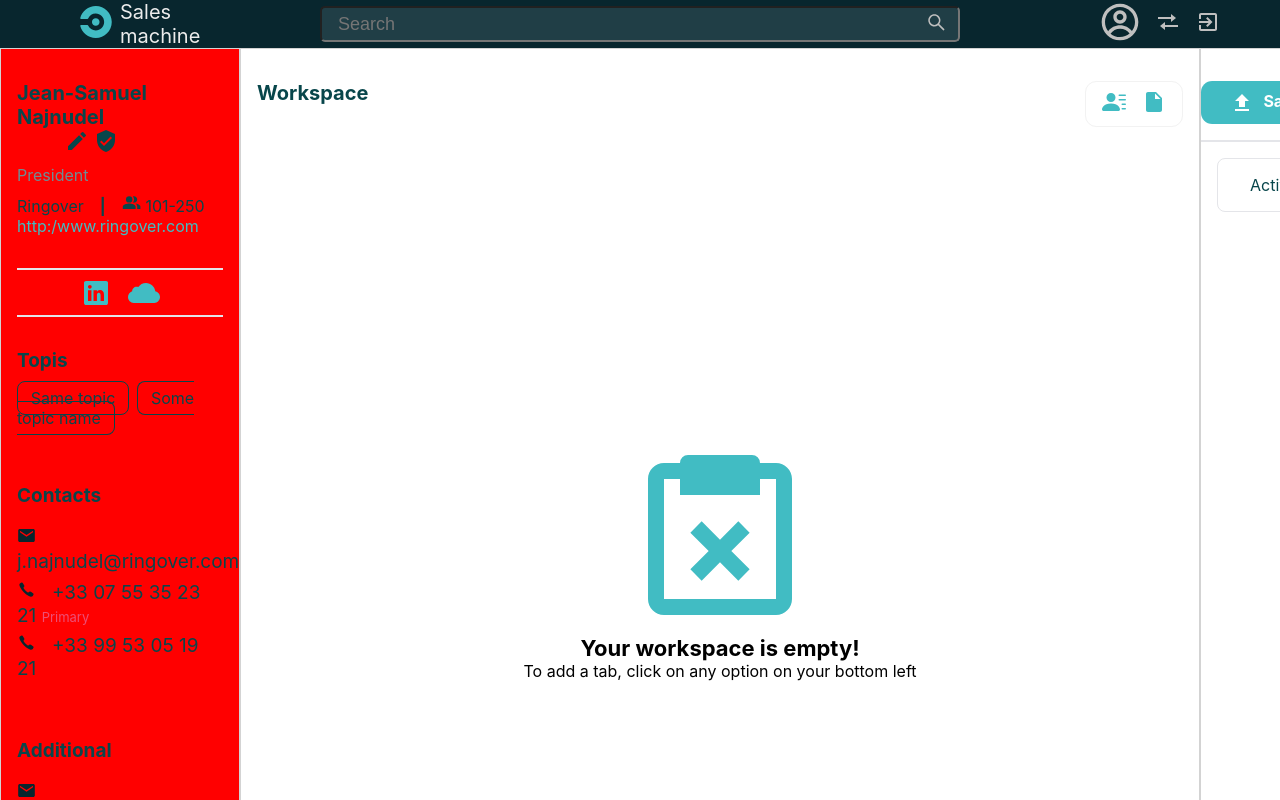
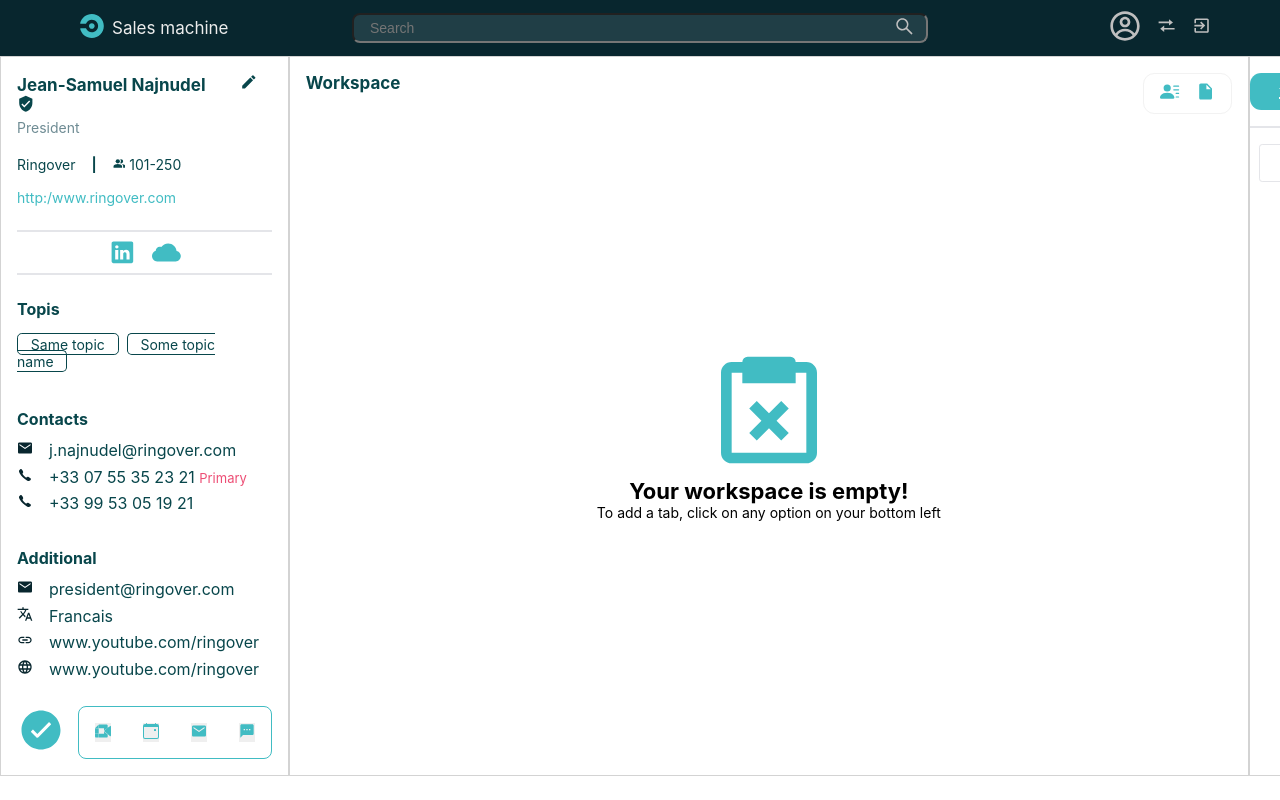
Before and after one commit to Sanskar0124/Front-end-Task-ReactJs, a React (Create React App) app: page / in a window 1280 px wide. Shown: the top 800 px of the page. Built offline with nearby package versions, Linux system fonts and the light colour scheme.

Commit message:
Initial Commit

```diff
--- a/public/style.css
+++ b/public/style.css
@@ -1,25 +1,5 @@
-*{
-    padding: 0;
-    margin: 0;
-    box-sizing: border-box;
-}
+
 
 html{
-    height: 100vh;
+    /* height: 100vh; */
 }
-
-.container{
-    display: flex;
-    flex-direction: column;
-}
-
-.inline{
-    display: inline-block;
-}
-
-:root {
-    --primarycolor: #41BCC3;
-    --secondarycolor: #08464B;
-    --lightgrey: #6F8C94;
-    --backgroundColor: #FFFFFF;
-}
--- a/src/App.css
+++ b/src/App.css
@@ -1,3 +1,8 @@
+*{
+  padding: 0px;
+  margin: 0px;
+  box-sizing: border-box;
+}
 .App {
   text-align: center;
 }
@@ -39,17 +44,86 @@
 
 
 /* Added by me */
+html{
+    height: 100vh;
+  }
+
 .container{
   display: flex;
-  height: 100vh;
+  flex-direction: column;
+  /* height: 100vh; */
 }
 
-.lbar{
-  flex-grow: 1;
+.inline{
+  display: inline-block;
 }
-.mcon{
-  flex-grow: 6;
+
+:root {
+  --primarycolor: #41BCC3;
+  --secondarycolor: #08464B;
+  --lightgrey: #6F8C94;
+  --backgroundColor: #FFFFFF;
 }
-.rbar{
-  flex-grow: 1;
+
+.my1{
+  margin: 0.5rem 0rem;
 }
+
+.ml1{
+  margin-left: 1rem;
+}
+
+.mr1{
+  margin-right: 1rem;
+}
+.mt1{
+  margin-top: 1rem;
+}
+
+.pt25{
+  padding-top: 1.5rem;
+}
+
+
+/* Managing Font size */
+.fs1{
+  font-size: 14px;
+}
+
+.fs2{
+  font-size: 16px;
+}
+
+.fsh3{
+  font-size: 17px;
+}
+
+/* Managing Font size */
+
+.fs4{
+  font-size: 22px;
+}
+
+
+
+/* Media Queries for navbar */
+@media only screen and (max-width: 1330) {
+  .leftbar{
+      background-color: red;
+      min-width: 15rem;
+  }
+
+  .fs1{
+      font-size: 16px;
+  }
+
+  .fs2{
+      font-size: 19px;
+  }
+
+  .fsh3{
+      font-size: 20px;
+  }
+
+
+}
--- a/src/components/Centerbody/Centerbody.css
+++ b/src/components/Centerbody/Centerbody.css
@@ -3,7 +3,6 @@
     border: 1px solid #D3D3D3;
     /* border: 1px solid red; */
     padding: 1rem;
-    padding-top: 2rem;
     /* height: 93vh;*/
     min-width: 60rem;
 }
@@ -32,21 +31,10 @@
     flex-direction: column;
     align-items: center;
     justify-content: center;
-    height: 85%;
+    height: 93%;
 }
 
 .notePad1{
     position: relative;
     color: var(--primarycolor);
 }
-
-
-
-/* Managing Font size */
-.fs1{
-    font-size: 18px;
-}
-
-.fs4{
-    font-size: 22px;
-}
--- a/src/components/Centerbody/Centerbody.js
+++ b/src/components/Centerbody/Centerbody.js
@@ -13,7 +13,7 @@
       <div className="workshopBox">
         <h3 className="textWorkshop fsh3">Workspace</h3>
         <div className='iconbox'>
-          <IconContext.Provider value={{ size: "1.5rem", color: "#41BCC3"}}>
+          <IconContext.Provider value={{ size: "1.2rem", color: "#41BCC3"}}>
           <BsFillPersonLinesFill/>
           <MdInsertDriveFile/>
           </IconContext.Provider>
@@ -21,7 +21,7 @@
       </div>
       <div className="emptyWorkspace">
         <div className="emptyWorkspaceIcons">
-        <IconContext.Provider value={{ size: "12rem"}}>
+        <IconContext.Provider value={{ size: "8rem"}}>
         <span className='notePad1'><BiTaskX/></span>
 
         </IconContext.Provider>
--- a/src/components/Leftbar/LBmedia.css
+++ b/src/components/Leftbar/LBmedia.css
@@ -1,10 +1,10 @@
-@media only screen and (max-width: 1543px) {
+@media only screen and (max-width: 1330) {
     .leftbar{
         background-color: red;
         min-width: 15rem;
     }
 
-    .fs1{
+    /* .fs1{
         font-size: 16px;
     }
 
@@ -14,7 +14,7 @@
 
     .fsh3{
         font-size: 20px;
-    }
+    } */
 
 
   }
--- a/src/components/Leftbar/Leftbar.css
+++ b/src/components/Leftbar/Leftbar.css
@@ -3,22 +3,21 @@
     border: 1px solid #D3D3D3;
     color: #08464B;
     padding: 1rem;
-    padding-top: 2rem;
     /* height: 93vh; */
-    min-width: 24rem;
+    /* min-width: 24rem; */
 }
 
 .pvicon{
-    margin-left: 3rem;
+    margin-left: 1.9rem;
 }
 
 .textpresident{
-    margin: 0.5rem 0rem;
+    margin: 0.2rem 0rem;
     color: var(--lightgrey);
 }
 
 .ringoverbox{
-    margin: 0.5rem 0rem;
+    margin: 0.2rem 0rem;
     color: var(--secondarycolor)
 }
 
@@ -42,12 +41,12 @@
 
 .linebreak1{
     border: 1px solid #E4E5E9;
-    margin-top: 2rem;
+    margin-top: 1.5rem;
 }
 
 .linebreak2{
     border: 1px solid #E4E5E9;
-    margin-bottom: 2rem;
+    margin-bottom: 1.5rem;
 }
 
 .socialicons > *{
@@ -62,8 +61,8 @@
 .topics > *{
     border: 1px solid #08464B;
     margin-right: 0.5rem;
-    padding: 0.4rem 0.8rem;
-    border-radius: 0.5rem;
+    padding: 0.1rem 0.8rem;
+    border-radius: 0.3rem;
 }
 
 .socialicons2{
@@ -78,7 +77,7 @@
 
 .contacts{
     list-style: none;
-    padding: 1rem 0;
+    padding: 0.5rem 0;
 }
 
 .contacts li{
@@ -92,7 +91,7 @@
 }
 
 .menubar{
-    margin-top: 3rem;
+    margin-top: 1rem;
     display: flex;
     flex-direction: row;
 }
@@ -111,23 +110,81 @@
 }
 
 .menus > *{
-    margin: 1.3rem;
+    margin: 1rem;
 }
 
 
-
-
-
-
-/* Managing Font size */
-.fs1{
-    font-size: 18px;
+/* Modal Specific  */
+.modal-open{
+    color: #41BCC3;
+    outline: none;
+    border: none;
+}
+.modal-open:hover{
+    color: var(--secondarycolor);
 }
 
-.fs2{
-    font-size: 21px;
+.modal{
+    position: fixed;
+    top: 0;
+    left: 0;
+    right: 0;
+    bottom: 0;
+    background: rgba(0,0,0,0.5);
+    z-index: 2;
+    display: none;
 }
 
-.fsh3{
-    font-size: 22px;
+.modal-content{
+    background: #fff;
+    margin-top: 100px;
+    width: 50%;
+    margin-left: auto;
+    margin-right: auto;
+    padding: 8px 24px;
+    border-radius: 4px;
+    z-index: 4;
 }
+
+.modal-header{
+    font-weight: 500;
+    padding: 10px 0;
+    font-size: 26px;
+}
+
+.modal-header .modal-close{
+    float: right;
+    font-size: 20px;
+    background: #efefef;
+    border: 0;
+    outline: 0;
+    padding: 4px 8px;
+    border-radius: 50%;
+}
+
+.modal-body{
+    color: #302c2c;
+    padding: 15px 0;
+}
+
+.modal-footer{
+    padding: 15px 0;
+}
+
+.modal-footer .modal-close{
+    padding: 8px 16px;
+    font-size: 14px;
+    border: none;
+    outline: none;
+    border-radius: 4px;
+    color: #1a73e8;
+}
+
+@keyframes modal-open{
+    from{
+        opacity: 0;
+    }
+    to{
+        opacity:1
+    }
+}
--- a/src/components/Leftbar/Leftbar.js
+++ b/src/components/Leftbar/Leftbar.js
@@ -1,32 +1,59 @@
 import React from 'react'
 import "./Leftbar.css"
 import "./LBmedia.css"
-import "../../styles/universal.css"
 
 // Icons Specific
 import { IconContext } from "react-icons";
-import {MdCreate, MdVerifiedUser, MdPeopleAlt, MdTranslate, MdLink, MdLanguage, MdSms} from "react-icons/md";
+import {MdCreate, MdVerifiedUser, MdPeopleAlt, MdTranslate, MdLink, MdLanguage, MdSms, MdOutlineCancel} from "react-icons/md";
 import {IoLogoLinkedin, IoIosCloud, IoMdMail, IoIosCall, IoIosCheckmarkCircle} from "react-icons/io";
 import {SiGooglemeet} from "react-icons/si";
 import {BsCalendarEvent} from "react-icons/bs";
 
 export default function Leftbar() {
+  // Getting modal openning buttons
+  var modalBtns = document.querySelectorAll('.modal-open');
+  modalBtns.forEach(function(btn){
+    // console.log(btn)
+    btn.onclick = function(){
+      console.log(btn)
+      // console.log("clicked")
+      var modal = btn.getAttribute('data-modal');
+      console.log(modal)
+      document.getElementById(modal).style.display = "block";
+    }
+  })
+
+  var closeBtns = document.querySelectorAll(".modal-close");
+  closeBtns.forEach(function(btn){
+    btn.onclick = function(){
+      btn.closest('.modal').style.display = 'none'
+    }
+    })
+
+
+  window.onclick = function(e){
+    if(e.target.className === 'modal'){
+      e.target.style.display = 'none';
+    }
+  }
+
+
   return (
     <div className="leftbar">
       <div className="pname">
-        <IconContext.Provider value={{ color: "#08464B", size: "1.5rem"}}><h3 className='inline fsh3'>Jean-Samuel Najnudel</h3> <span className='pvicon'><MdCreate /> <MdVerifiedUser /> </span>  </IconContext.Provider>
+        <IconContext.Provider value={{ color: "#08464B", size: "1.1rem"}}><h3 className='inline fsh3'>Jean-Samuel Najnudel</h3> <span className='pvicon'><MdCreate /> <MdVerifiedUser /> </span>  </IconContext.Provider>
       </div>
 
       <p className='lightgrey textpresident fs1'>President</p>
       <div className=" fs1 ringoverbox">
         <p className='inline'>Ringover</p>
-        <span className='inline' className="slash"><b>|</b></span>
-        <span className="people"><MdPeopleAlt size="1.2rem" color="#08464B"/> 101-250</span>
+        <span className='inline slash'><b>|</b></span>
+        <span className="people"><MdPeopleAlt size="0.8rem" color="#08464B"/> 101-250</span>
         <div><a className="ringoveremail" href="www.ringover.com">http:/www.ringover.com</a></div>
       </div>
 
       <hr className='linebreak1'/>
-      <IconContext.Provider value={{ color: "#41BCC3", size: "2rem"}}><span className='socialicons'><IoLogoLinkedin/>  <IoIosCloud/></span></IconContext.Provider>
+      <IconContext.Provider value={{ color: "#41BCC3", size: "1.8rem"}}><span className='socialicons'><IoLogoLinkedin/>  <IoIosCloud/></span></IconContext.Provider>
       <hr className='linebreak2'/>
 
       <p className="secondarycolor fs2"><b>Topis</b></p>
@@ -57,19 +84,52 @@
     </ol>
 
     <div className="menubar">
-      <div className="circle_call"><IoIosCheckmarkCircle size="4rem" color="#41BCC3"/></div>
+      <div className="circle_call"><IoIosCheckmarkCircle size="3rem" color="#41BCC3"/></div>
       <div className="menus">
-      <IconContext.Provider value={{size:"1.5rem", color: "#41BCC3"}}>
-        <SiGooglemeet/>
-        <BsCalendarEvent/>
-        <IoMdMail/>
-        <MdSms/>
+        {/* Modal Buttons */}
+      <IconContext.Provider value={{size:"1rem"}}>
+      <button className="modal-open" data-modal="modal1"><SiGooglemeet/></button>
+      <button className="modal-open" data-modal="modal2" ><BsCalendarEvent/></button>
+      <button className="modal-open" data-modal="modal3"><IoMdMail/></button>
+      <button className="modal-open" data-modal="modal4"><MdSms/></button>
       </IconContext.Provider>
       </div>
     </div>
 
+    {/* Modals */}
+     {/* The Modal 1 */}
+    <div className="modal" id="modal1">
+      <div className="modal-content">
+        <div className="modal-header">Modal 1 <button className="icon modal-close"><i className="material-icons"><MdOutlineCancel size="1.5rem" color="#1a73e8"/></i></button></div>
+        <div className="modal-body">Model1..................</div>
+        <div className="modal-footer"><button className="link modal-close">Close Modal</button></div>
+      </div>
+    </div>
+     {/* The Modal 2 */}
+    <div className="modal" id="modal2">
+      <div className="modal-content">
+        <div className="modal-header">Modal 2 <button className="icon modal-close"><i className="material-icons"><MdOutlineCancel size="1.5rem" color="#1a73e8"/></i></button></div>
+        <div className="modal-body">Model2..................</div>
+        <div className="modal-footer"><button className="link modal-close">Close Modal</button></div>
+      </div>
+    </div>
+     {/* The Modal 3 */}
+    <div className="modal" id="modal3">
+      <div className="modal-content">
+        <div className="modal-header">Modal 3 <button className="icon modal-close"><i className="material-icons"><MdOutlineCancel size="1.5rem" color="#1a73e8"/></i></button></div>
+        <div className="modal-body">Model3..................</div>
+        <div className="modal-footer"><button className="link modal-close">Close Modal</button></div>
+      </div>
+    </div>
+     {/* The Modal 4 */}
+    <div className="modal" id="modal4">
+      <div className="modal-content">
+        <div className="modal-header">Modal 4 <button className="icon modal-close"><i className="material-icons"><MdOutlineCancel size="1.5rem" color="#1a73e8"/></i></button></div>
+        <div className="modal-body">Model4..................</div>
+        <div className="modal-footer"><button className="link modal-close">Close Modal</button></div>
+      </div>
+    </div>
 
-
-    </div>
+  </div>
   )
 }
--- a/src/components/Navbar/Navbar.css
+++ b/src/components/Navbar/Navbar.css
@@ -1,6 +1,6 @@
 .navigation{
     display: grid;
-    height: 4rem;
+    height: 3.5rem;
     background-color: #08262E;
     grid-template-columns: 1.5fr 5fr 1.5fr;
 }
@@ -18,7 +18,7 @@
 
 .webName{
     color: #ECECEC;
-    font-size: 20px;
+    font-size: 17px;
 }
 
 .centerNav{
@@ -28,19 +28,18 @@
 }
 
 .sInput{
-    height: 2rem;
-    padding: 1rem;
-    width: 40rem;
-    border-radius: 5px;
+    padding: 0.3rem 1rem;
+    width: 36rem;
+    border-radius: 0.5rem;
     background-color: #203E46;
     position: relative;
-    font-size: 18px;
+    font-size: 14px;
     color: #F1F2F4;
 }
 
 .searchLogo{
     position: absolute;
-    margin-left: 37rem;
+    margin-left: 33rem;
     color: #BFBFBF;
 }
 
--- a/src/components/Navbar/Navbar.js
+++ b/src/components/Navbar/Navbar.js
@@ -13,8 +13,8 @@
   return (
     <div className='navigation'>
         <div className='leftNav'>
-          <a href="#"><span className="logo"><SiCircleci size= "2rem"/></span></a>
-          <a href="#"><p className="webName">Sales machine</p></a>
+          <a href="/"><span className="logo"><SiCircleci size= "1.5rem"/></span></a>
+          <a href="/"><p className="webName">Sales machine</p></a>
         </div>
 
         <div className='centerNav'>
@@ -23,8 +23,8 @@
         </div>
 
         <div className="rightNav">
-            <a href="#"><span><CgProfile size= "2.5rem" color= "#BFBFBF"/></span></a>
-          <IconContext.Provider value={{ size: "1.5rem", color: "#BFBFBF"}}>
+            <a href="#"><span><CgProfile size= "2rem" color= "#BFBFBF"/></span></a>
+          <IconContext.Provider value={{ size: "1.2rem", color: "#BFBFBF"}}>
             <a href="#"><span><BiTransfer/></span></a>
             <a href="#"><span><IoMdExit/></span></a>
           </IconContext.Provider>
--- a/src/components/Rightbar/Rightbar.js
+++ b/src/components/Rightbar/Rightbar.js
@@ -26,8 +26,8 @@
           <p className='textSaleforce fs1'><b>Salesforce</b></p>
         </div>
         <div className="pauseStopIcons">
-          <IoIosPause size="2rem" color='#41BCC3'/>
-          <MdStop size="2rem" color='#EF525E'/>
+          <IoIosPause size="1.5rem" color='#41BCC3'/>
+          <MdStop size="1.5rem" color='#EF525E'/>
         </div>
       </div>
 
--- a/src/styles/universal.css
+++ /dev/null
@@ -1,36 +0,0 @@
-/* Used in all components*/
-
-
-/* .lightgrey{
-    color : #6F8C94;
-}
-
-.primarycolor{
-    color: #41BCC3;
-}
-
-.secondrycolor{
-    color: #08464B;
-} */
-
-
-
-/* Margin CSS*/
-.my1{
-    margin: 0.5rem 0rem;
-}
-
-.ml1{
-    margin-left: 1rem;
-}
-
-.mr1{
-    margin-right: 1rem;
-}
-.mt1{
-    margin-top: 1rem;
-}
-
-.pt25{
-    padding-top: 2.5rem;
-}
```
Also changed, not shown: src/components/Rightbar/Rightbar.css (+8 -6 lines).
